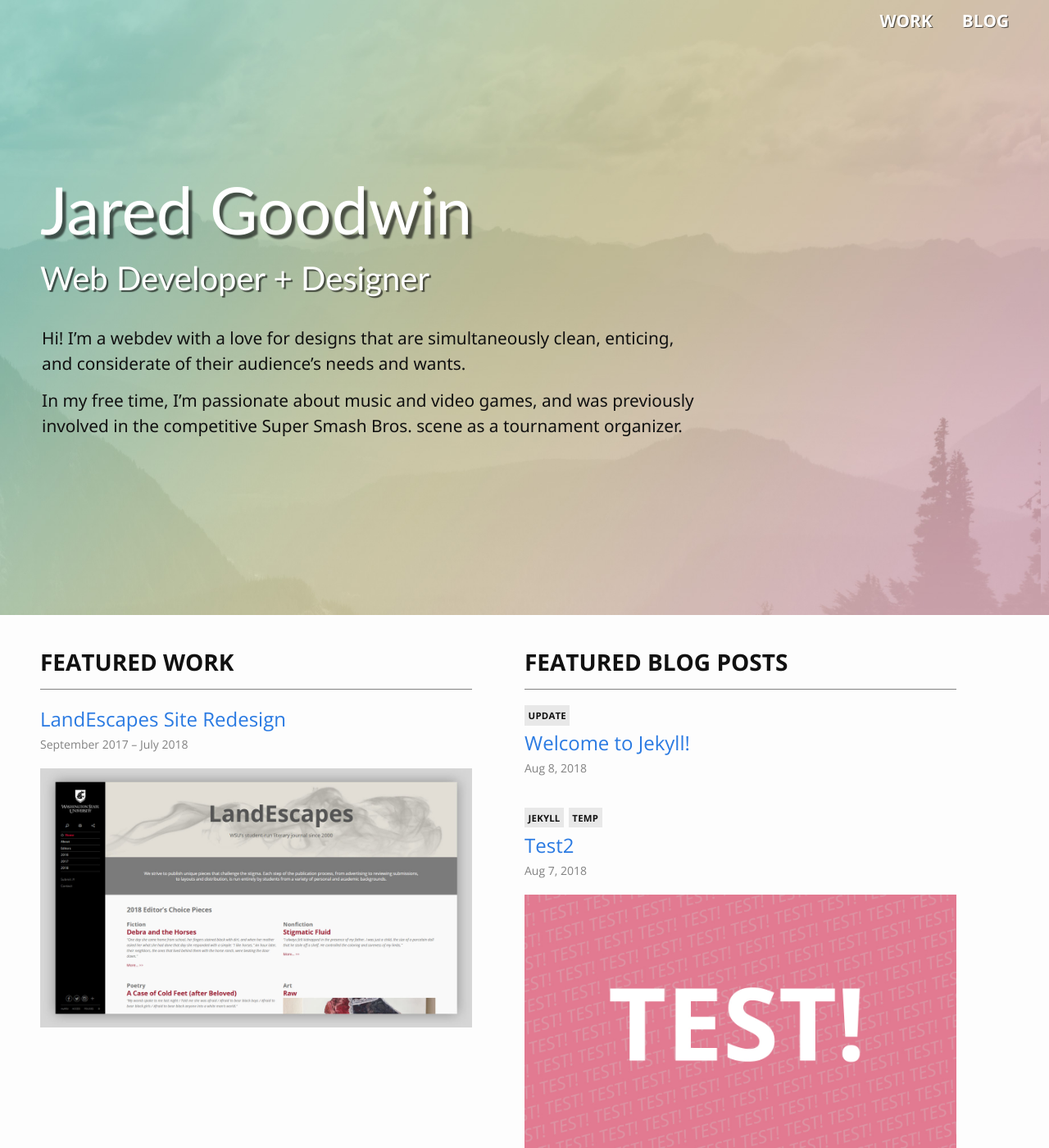
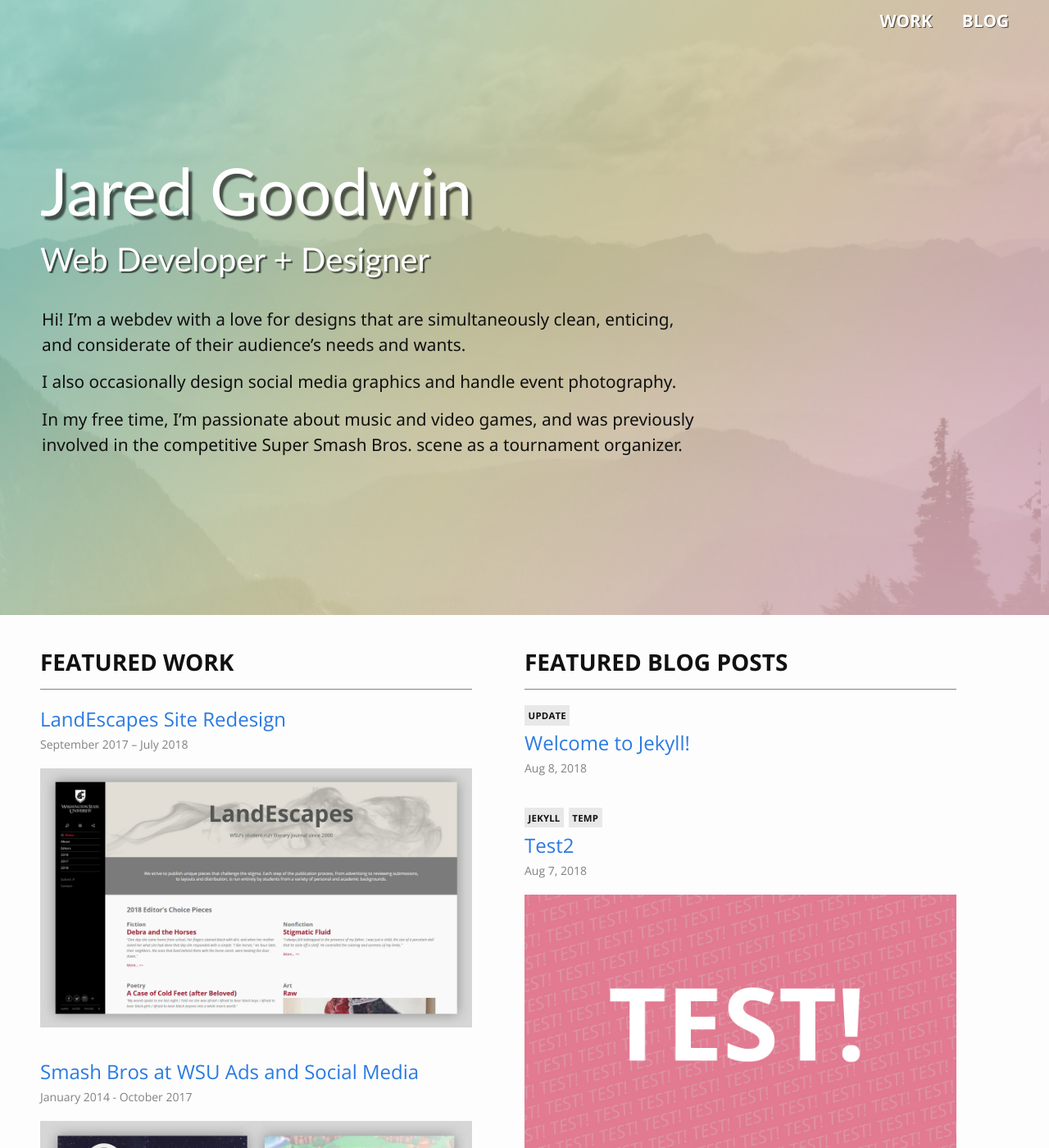
Before and after one commit to goodwin72/jaredrgoodwin.com, a Jekyll site: the page built from index.html, in a window 1280 px wide and 1400 px high. Shown: the whole window at 82% size. Built offline with Jekyll 4.4.1, drawn with Linux system fonts in a browser that asks for light colours; some web fonts are replaced.

```diff
--- a/index.html
+++ b/index.html
@@ -5,6 +5,8 @@ header-sub: Web Developer + Designer
 header-description:
     - Hi! I’m a webdev with a love for designs that are simultaneously clean, enticing, and considerate of their audience’s needs and wants.
 
+    - I also occasionally design social media graphics and handle event photography.
+
     - In my free time, I’m passionate about music and video games, and was previously involved in the competitive Super Smash Bros. scene as a tournament organizer.
 
 ###title: Jared Goodwin
```
Also changed, not shown: _work/smash-bros-at-wsu-ads.md (+1 -1 lines).
